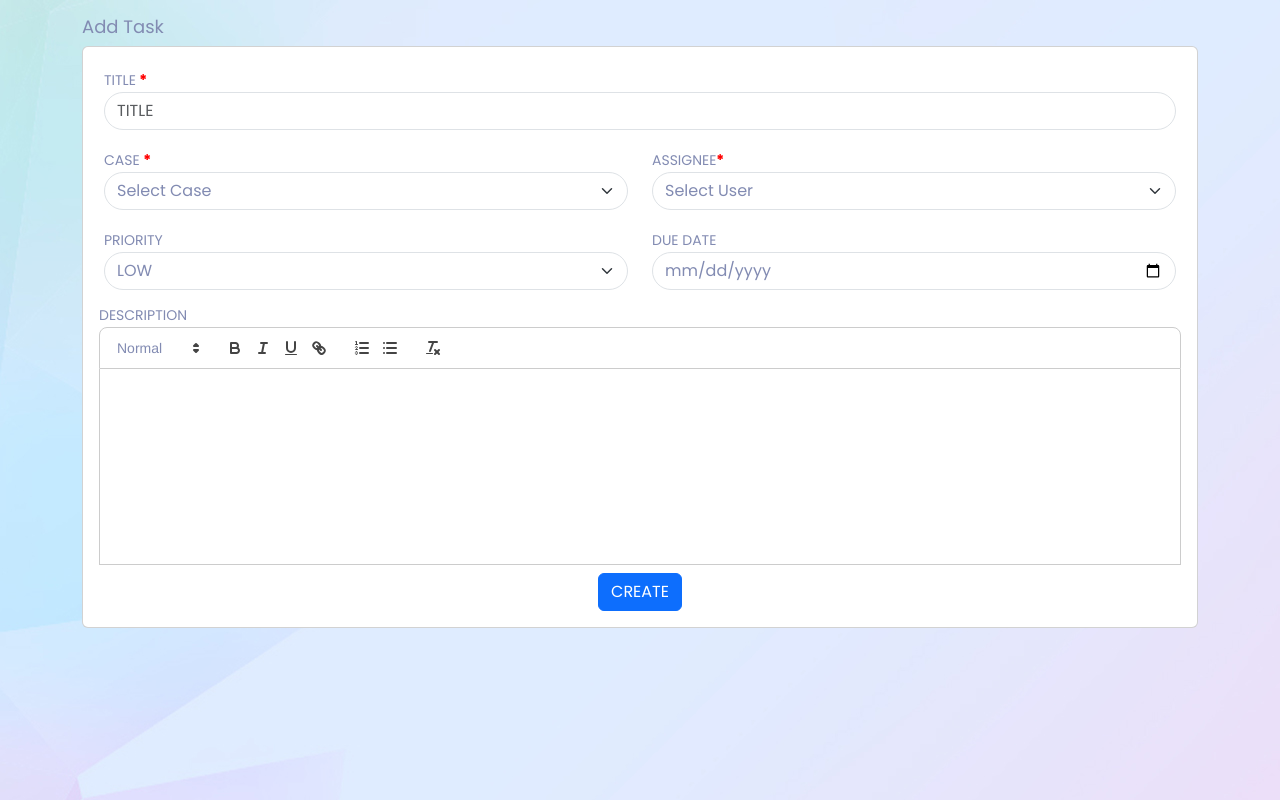
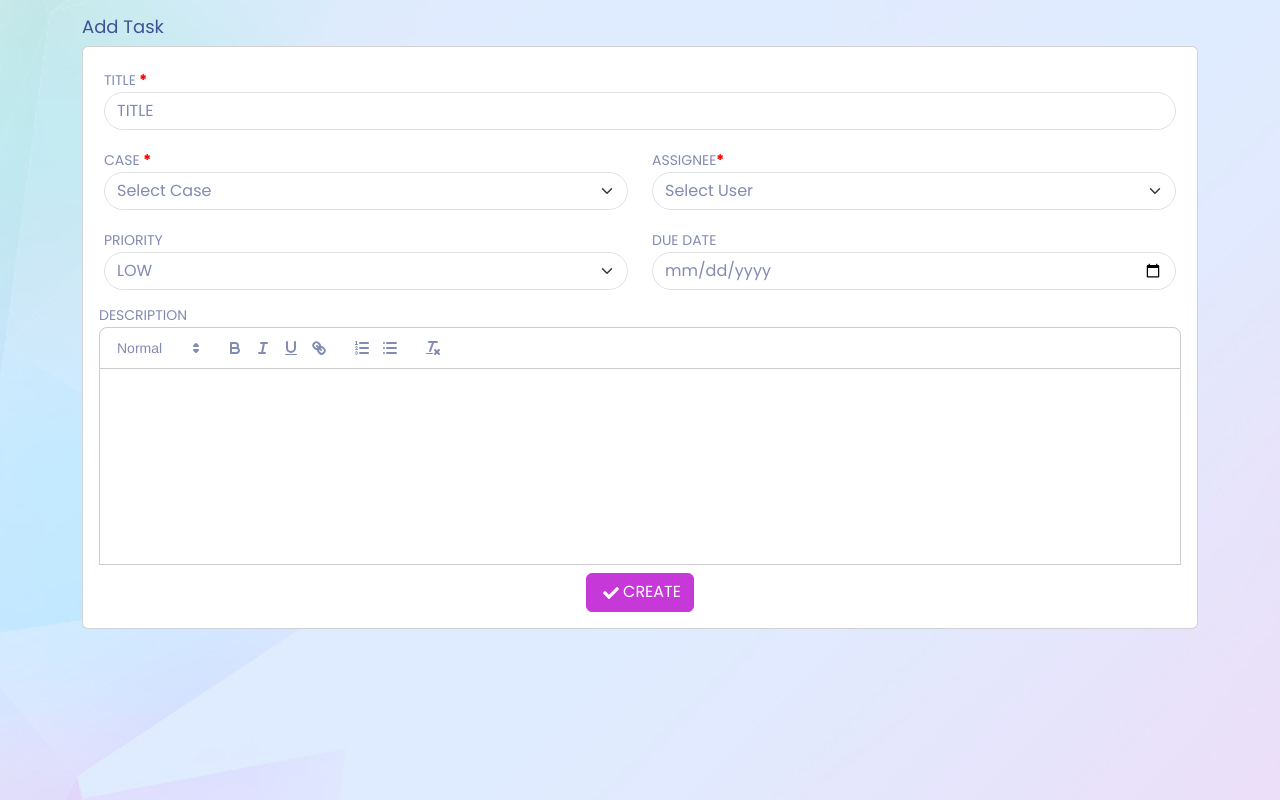
Before and after one commit to SushmithaVennam/task_ui_git, a React (Create React App) app: page /addtask in a window 1280 px wide. Built offline with nearby package versions, Linux system fonts and the light colour scheme.

Commit message:
Updated colors and moved buttons field in mytasks to end

```diff
--- a/src/App.css
+++ b/src/App.css
@@ -2,3 +2,19 @@
   background-image: url("./resources/body-bg.jpg");
   height: 100vh;
 }
+
+.appContainer {
+  display: flex;
+  justify-content: center;
+  font-family: "Poppins";
+}
+
+::-webkit-input-placeholder { /* WebKit, Blink, Edge */
+  color:    #828bb2 !important;
+}
+::-ms-input-placeholder { /* Microsoft Edge */
+  color:    #828bb2 !important;
+}
+::placeholder { /* Most modern browsers support this now. */
+  color:    #828bb2 !important;
+}
--- a/src/App.js
+++ b/src/App.js
@@ -10,7 +10,7 @@ import UserTimeline from "./components/UserTimeline";
 function App() {
   return (
     <div className="App">
-      <div className="addTaskContainer">
+      <div className="appContainer">
         <Routes>
           <Route exact path="/" element={<Home />} />
           <Route exact path="/addtask" element={<AddTask />} />
--- a/src/components/Table.js
+++ b/src/components/Table.js
@@ -137,13 +137,14 @@ function MyTable() {
         </Col>
         <Col
           style={{
+            display: "flex",
             justifyContent: "flex-end",
             width: "fit-content",
           }}
         >
           <div class="dt-buttons ">
             <Button
-              className=".btn-no-radius"
+              className="btn-no-radius"
               variant="outline-light"
               title="Copy"
               onClick={copyToClipboard}
@@ -183,13 +184,6 @@ function MyTable() {
             >
               <FaPrint />
             </Button>
-            {/* <Button
-              className=".btn-no-radius"
-              variant="outline-light"
-              title="Columns"
-            >
-              <FaColumns />
-            </Button> */}
           </div>
         </Col>
       </Row>
--- a/src/components/Timeline.js
+++ b/src/components/Timeline.js
@@ -8,7 +8,7 @@ import "./Timeline.css";
 
 function Timeline(timeline) {
   const my_iconStyle = {
-    background: "rgb(130, 139, 178)",
+    background: "#c738d8",
     color: "#fff",
     width: "40px",
     height: "40px",
--- a/src/components/addTask.css
+++ b/src/components/addTask.css
@@ -3,26 +3,36 @@ h3 {
     font-size: 18px !important;
 }
 
-.addTaskContainer {
-  display: flex;
-  justify-content: center;
-}
-
-.addTaskContainer  * {
+.appContainer .form-control{
     color:  #828bb2 !important;
 }
 
-.editor-container {
-  min-height: 150px;
-  height: fit-content;
+.input-group:focus-within label {
+  color: #828bb2 !important;
 }
-.font-poppins {
-  font-family: "Poppins";
+
+.appContainer  .form-label {
+  color:  #828bb2 !important;
 }
 
 .ql-snow.ql-toolbar {
   border-top-left-radius: 0.5em;
   border-top-right-radius: 0.5em;
+  color:  #828bb2 !important;
+}
+
+.ql-toolbar .ql-stroke {
+  fill: none !important;
+  stroke: #828bb2 !important;
+  color:  #828bb2 !important;
+}
+.ql-toolbar .ql-fill {
+  fill: #828bb2 !important;
+  stroke: none;
+}
+
+.ql-toolbar .ql-picker {
+  color: #828bb2 !important;
 }
 
 .ql-editor {
@@ -40,8 +50,6 @@ h3 {
   font-weight: bold;
 }
 
-
-
 .empty-field {
   color: #ff0000 !important;
   font-size: 0.7em;
@@ -58,3 +66,9 @@ h3 {
   height: 150px !important;
   overflow-y:scroll !important;
   }
+
+.button-color {
+  border: 1px solid #c738d8 !important;
+  background-color: #c738d8 !important;
+  color: white !important;
+}
--- a/src/components/addTask.js
+++ b/src/components/addTask.js
@@ -7,6 +7,7 @@ import Row from "react-bootstrap/Row";
 import "@fontsource/poppins";
 import ReactQuill from "react-quill";
 import "react-quill/dist/quill.snow.css";
+import { FaCheck } from "react-icons/fa";
 
 function AddTask() {
   const assignees = [
@@ -67,19 +68,18 @@ function AddTask() {
     }
   };
   return (
-    <Container fluid="md" className="mt-3 AddTaskContainer font-poppins">
+    <Container fluid="md" className="mt-3 font-poppins">
       <h3>Add Task</h3>
       <Card fluid="md" className="p-3">
         <Row>
-          <Form.Group className="mb-2" controlId="formBasicName">
+          <Form.Group className="mb-2" controlId="formBasic">
             <Form.Label as="small">
               TITLE <span className="star">*</span>
             </Form.Label>
             <Form.Control
               type="text"
+              className="rounded-form-control title-font"
               placeholder="TITLE"
-              name="name"
-              className="rounded-form-control"
               onChange={(e) => {
                 setTitle(e.target.value);
               }}
@@ -185,7 +185,8 @@ function AddTask() {
         </Form.Group>
 
         <div className="text-center">
-          <Button className="primary white-text" onClick={validateForm}>
+          <Button className="white-text button-color" onClick={validateForm}>
+            <FaCheck className="white-text m-1" />
             CREATE
           </Button>
         </div>
```
